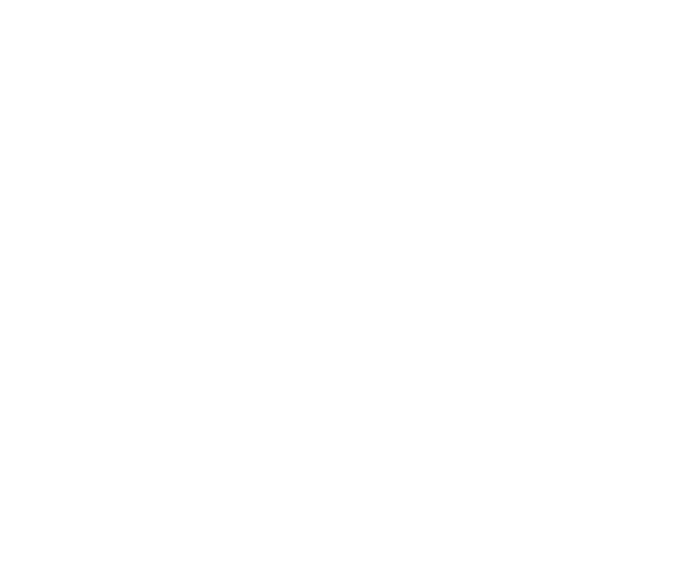
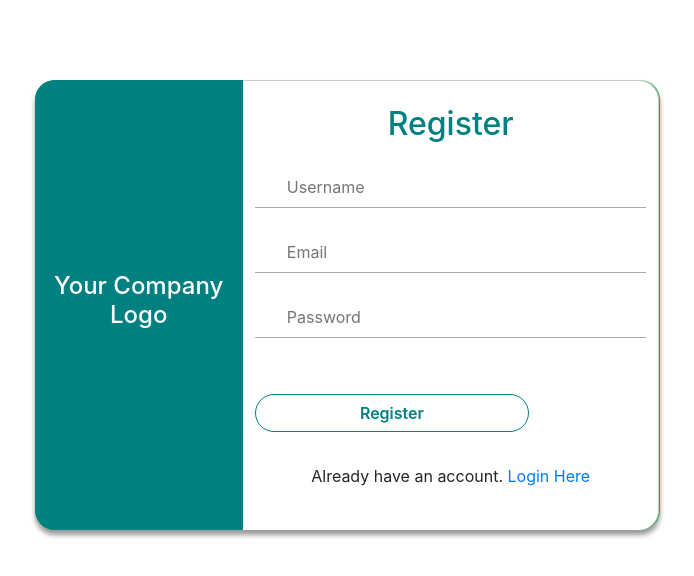
Before and after one commit to Asepsrn17/course-online, a Nuxt app: page /register in a window 1280 px wide. Before the commit this address had no page. Shown: the top 576 px of the page, without its empty margins (293-987 px from the left). Built offline with nearby package versions, Linux system fonts and the light colour scheme.

Commit message:
added login and register pages

```diff
--- a/components/TheHeader.vue
+++ b/components/TheHeader.vue
@@ -13,8 +13,8 @@
             <template #button-content>
               <em class="user-text">Informasi</em>
             </template>
-            <b-dropdown-item href="#">Tentang</b-dropdown-item>
-            <b-dropdown-item href="#">Layanan</b-dropdown-item>
+            <b-dropdown-item href="about">Tentang Course</b-dropdown-item>
+            <b-dropdown-item href="blog">Blog</b-dropdown-item>
           </b-nav-item-dropdown>
 
           <b-nav-item-dropdown center>
@@ -28,20 +28,17 @@
         </b-navbar-nav>
 
         <b-navbar-nav class="ml-auto">
-          <b-nav-form style="margin-right: 120px;">
+          <b-nav-form class="mr-5">
             <b-form-input size="sm" class="mr-lg-2" v-model="searchQuery" @input="updateSearchQuery"
               placeholder="apa yang ingin dipelajari ?" style="width: 400px;">
             </b-form-input>
           </b-nav-form>
-          <b-nav-item-dropdown right style="background-color: hsl(200, 91%, 32%); width: 80px; margin-right: 50px;">
-            <template #button-content>
-              <em class="user-text-login">Masuk</em>
-            </template>
-            <b-dropdown-item href="#">Masuk</b-dropdown-item>
-            <b-dropdown-item href="#">Daftar</b-dropdown-item>
-          </b-nav-item-dropdown>
         </b-navbar-nav>
       </b-collapse>
+      <div class="mr-4">
+        <b-button href="register" pill class="mr-3">Daftar</b-button>
+        <b-button href="login" pill variant="primary">Masuk</b-button>
+      </div>
     </b-navbar>
   </div>
 </template>
@@ -74,7 +71,6 @@ export default {
 
 <style>
 b-nav-item-dropdown:hover {
-  /* Atur gaya saat elemen dihover di sini */
   background-color: white;
 }
 
--- /dev/null
+++ b/pages/about.vue
@@ -0,0 +1,5 @@
+<template>
+    <div>
+        <h3>Ini halaman about</h3>
+    </div>
+</template>
--- /dev/null
+++ b/pages/blog.vue
@@ -0,0 +1,10 @@
+<template>
+    <div>
+        <b-carousel id="carousel-fade" style="text-shadow: 0px 0px 2px #000" controls fade indicators img-width="1024"
+            img-height="480">
+            <b-carousel-slide caption="First Slide" img-src="https://picsum.photos/1024/480/?image=10"></b-carousel-slide>
+            <b-carousel-slide caption="Second Slide" img-src="https://picsum.photos/1024/480/?image=12"></b-carousel-slide>
+            <b-carousel-slide caption="Third Slide" img-src="https://picsum.photos/1024/480/?image=22"></b-carousel-slide>
+        </b-carousel>
+    </div>
+</template>
--- a/pages/index.vue
+++ b/pages/index.vue
@@ -4,7 +4,7 @@
       @category="updateCategory" />
     <div class="container-card">
       <div class="container-card-body">
-        <CardItem v-for="(course, index) in filteredCourses" :key="index" :course="course" />
+        <CardItem v-for="(course, index) in filteredCourses" :course="course" :key="index" />
         <h5 v-if="filteredCourses.length === 0">Kursus tidak ditemukan</h5>
       </div>
     </div>
--- /dev/null
+++ b/pages/login.vue
@@ -0,0 +1,127 @@
+<template>
+    <div class="container-fluid">
+        <div class="row main-content bg-success text-center">
+            <div class="col-md-4 text-center company__info">
+                <h4 class="company_title">Your Company Logo</h4>
+            </div>
+            <div class="col-md-8 col-xs-12 col-sm-12 login_form ">
+                <div class="container-fluid">
+                    <div class="row mt-4">
+                        <h2>Login</h2>
+                    </div>
+                    <div class="row">
+                        <form control="" class="form-group">
+                            <div class="row">
+                                <input type="text" name="username" id="username" class="form__input" placeholder="Username">
+                            </div>
+                            <div class="row">
+                                <input type="password" name="password" id="password" class="form__input"
+                                    placeholder="Password">
+                            </div>
+                            <div class="row mt-4">
+                                <input type="submit" value="Login" class="btn">
+                            </div>
+                        </form>
+                    </div>
+                    <div class="row mt-4">
+                        <p>Don't have an account? <a href="register">Register Here</a></p>
+                    </div>
+                </div>
+            </div>
+        </div>
+    </div>
+</template>
+
+<style>
+.main-content {
+    width: 50%;
+    height: 450px;
+    border-radius: 20px;
+    box-shadow: 0 5px 5px rgba(0, 0, 0, .4);
+    margin: 5em auto;
+    display: flex;
+}
+
+.company__info {
+    background-color: #008080;
+    border-top-left-radius: 20px;
+    border-bottom-left-radius: 20px;
+    display: flex;
+    flex-direction: column;
+    justify-content: center;
+    color: #fff;
+}
+
+@media screen and (max-width: 640px) {
+    .main-content {
+        width: 90%;
+    }
+
+    .company__info {
+        display: none;
+    }
+
+    .login_form {
+        border-top-left-radius: 20px;
+        border-bottom-left-radius: 20px;
+    }
+}
+
+@media screen and (min-width: 642px) and (max-width:800px) {
+    .main-content {
+        width: 70%;
+    }
+}
+
+.row>h2 {
+    color: #008080;
+}
+
+.login_form {
+    background-color: #fff;
+    border-top-right-radius: 20px;
+    border-bottom-right-radius: 20px;
+    border-top: 1px solid #ccc;
+    border-right: 1px solid #ccc;
+}
+
+form {
+    padding: 0 2em;
+}
+
+.form__input {
+    width: 100%;
+    border: 0px solid transparent;
+    border-radius: 0;
+    border-bottom: 1px solid #aaa;
+    padding: 1em .5em .5em;
+    padding-left: 2em;
+    outline: none;
+    margin: 1em auto;
+    transition: all .5s ease;
+}
+
+.form__input:focus {
+    border-bottom-color: #008080;
+    box-shadow: 0 0 5px rgba(0, 80, 80, .4);
+    border-radius: 4px;
+}
+
+.btn {
+    transition: all .5s ease;
+    width: 70%;
+    border-radius: 30px;
+    color: #008080;
+    font-weight: 600;
+    background-color: #fff;
+    border: 1px solid #008080;
+    margin-top: 1.5em;
+    margin-bottom: 1em;
+}
+
+.btn:hover,
+.btn:focus {
+    background-color: #008080;
+    color: #fff;
+}
+</style>
--- /dev/null
+++ b/pages/register.vue
@@ -0,0 +1,132 @@
+<template>
+    <div class="container-fluid">
+        <div class="row main-content bg-success text-center">
+            <div class="col-md-4 text-center company__info">
+                <h4 class="company_title">Your Company Logo</h4>
+            </div>
+            <div class="col-md-8 col-xs-12 col-sm-12 login_form ">
+                <div class="container-fluid">
+                    <div class="row mt-4">
+                        <h2>Register</h2>
+                    </div>
+                    <div class="row">
+                        <form control="" class="form-group">
+                            <div class="row">
+                                <input type="text" name="username" id="username" class="form__input" placeholder="Username">
+                            </div>
+                            <div class="row">
+                                <input type="email" name="email" id="email" class="form__input" placeholder="Email">
+                            </div>
+                            <div class="row">
+                                <input type="password" name="password" id="password" class="form__input"
+                                    placeholder="Password">
+                            </div>
+                            <div class="row mt-4">
+                                <input type="submit" value="Register" class="btn">
+                            </div>
+                        </form>
+                    </div>
+                    <div class="row">
+                        <p>Already have an account.
+                            <a href="login">Login Here</a>
+                        </p>
+                    </div>
+                </div>
+            </div>
+        </div>
+    </div>
+</template>
+
+<style>
+.main-content {
+    width: 50%;
+    height: 450px;
+    border-radius: 20px;
+    box-shadow: 0 5px 5px rgba(0, 0, 0, .4);
+    margin: 5em auto;
+    display: flex;
+}
+
+.company__info {
+    background-color: #008080;
+    border-top-left-radius: 20px;
+    border-bottom-left-radius: 20px;
+    display: flex;
+    flex-direction: column;
+    justify-content: center;
+    color: #fff;
+}
+
+@media screen and (max-width: 640px) {
+    .main-content {
+        width: 90%;
+    }
+
+    .company__info {
+        display: none;
+    }
+
+    .login_form {
+        border-top-left-radius: 20px;
+        border-bottom-left-radius: 20px;
+    }
+}
+
+@media screen and (min-width: 642px) and (max-width:800px) {
+    .main-content {
+        width: 70%;
+    }
+}
+
+.row>h2 {
+    color: #008080;
+}
+
+.login_form {
+    background-color: #fff;
+    border-top-right-radius: 20px;
+    border-bottom-right-radius: 20px;
+    border-top: 1px solid #ccc;
+    border-right: 1px solid #ccc;
+}
+
+form {
+    padding: 0 2em;
+}
+
+.form__input {
+    width: 100%;
+    border: 0px solid transparent;
+    border-radius: 0;
+    border-bottom: 1px solid #aaa;
+    padding: 1em .5em .5em;
+    padding-left: 2em;
+    outline: none;
+    margin: 0.5em auto;
+    transition: all .5s ease;
+}
+
+.form__input:focus {
+    border-bottom-color: #008080;
+    box-shadow: 0 0 5px rgba(0, 80, 80, .4);
+    border-radius: 4px;
+}
+
+.btn {
+    transition: all .5s ease;
+    width: 70%;
+    border-radius: 30px;
+    color: #008080;
+    font-weight: 600;
+    background-color: #fff;
+    border: 1px solid #008080;
+    margin-top: 1.5em;
+    margin-bottom: 1em;
+}
+
+.btn:hover,
+.btn:focus {
+    background-color: #008080;
+    color: #fff;
+}
+</style>
```
